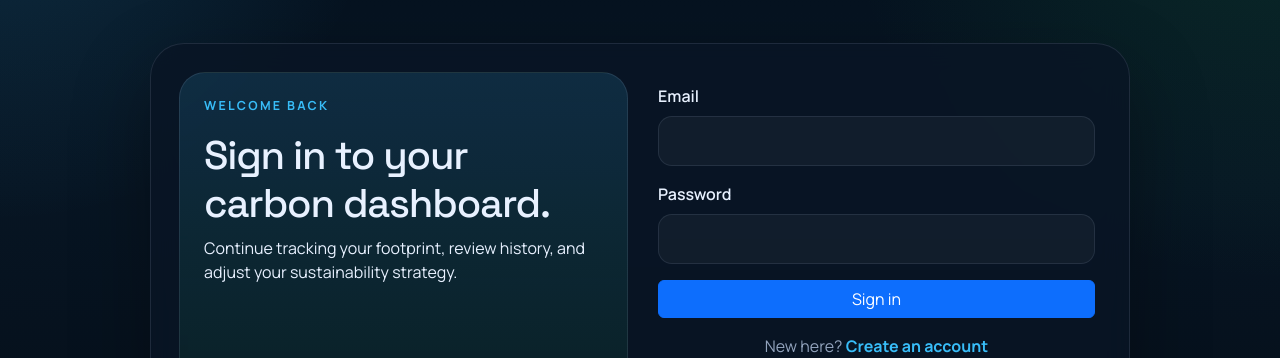
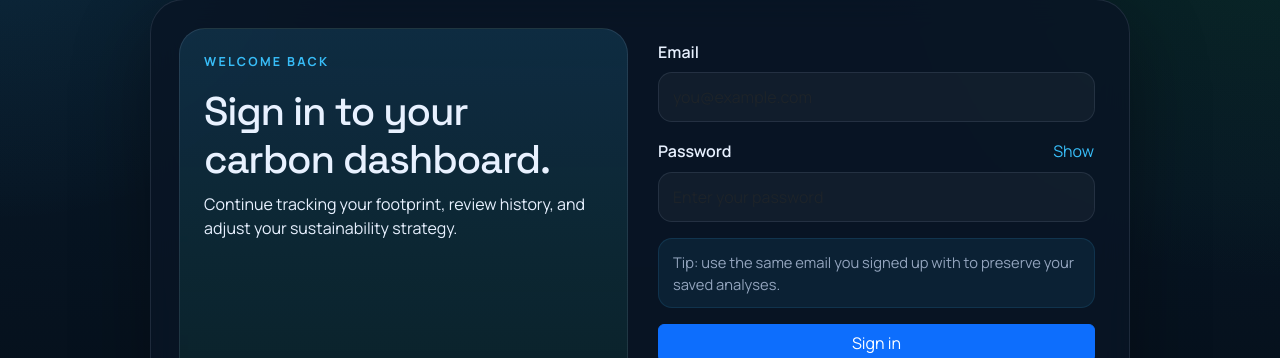
Before and after one commit to mandeep6207/EcoRoute-IQ-Smart-Carbon-Footprint-Sustainable-Lifestyle-Intelligence-Platform, a React (Vite) app in the folder frontend/: page /login in a window 1280 px wide. Shown: the part 171-529 px from the top of the page. Built offline with nearby package versions, Linux system fonts and the light colour scheme; no server answers.

Commit message:
Polish login form UX

```diff
--- a/frontend/src/pages/LoginPage.jsx
+++ b/frontend/src/pages/LoginPage.jsx
@@ -9,6 +9,7 @@ const initialForm = { email: '', password: '' }
 export default function LoginPage() {
   const [form, setForm] = useState(initialForm)
   const [submitting, setSubmitting] = useState(false)
+  const [showPassword, setShowPassword] = useState(false)
   const { login } = useAuth()
   const { showToast } = useToast()
   const navigate = useNavigate()
@@ -42,12 +43,18 @@ export default function LoginPage() {
         <form className="auth-form" onSubmit={handleSubmit}>
           <div className="mb-3">
             <label className="form-label">Email</label>
-            <input className="form-control" type="email" name="email" value={form.email} onChange={handleChange} />
+            <input className="form-control" type="email" name="email" autoComplete="email" value={form.email} onChange={handleChange} placeholder="you@example.com" />
           </div>
           <div className="mb-3">
-            <label className="form-label">Password</label>
-            <input className="form-control" type="password" name="password" value={form.password} onChange={handleChange} />
+            <div className="d-flex justify-content-between align-items-center mb-2">
+              <label className="form-label mb-0">Password</label>
+              <button type="button" className="btn btn-link login-toggle" onClick={() => setShowPassword((current) => !current)}>
+                {showPassword ? 'Hide' : 'Show'}
+              </button>
+            </div>
+            <input className="form-control" type={showPassword ? 'text' : 'password'} name="password" autoComplete="current-password" value={form.password} onChange={handleChange} placeholder="Enter your password" />
           </div>
+          <div className="login-hint">Tip: use the same email you signed up with to preserve your saved analyses.</div>
           <LoadingButton type="submit" loading={submitting}>Sign in</LoadingButton>
           <p className="auth-switch">
             New here? <Link to="/signup">Create an account</Link>
--- a/frontend/src/styles.css
+++ b/frontend/src/styles.css
@@ -437,6 +437,22 @@ h1, h2, h3, h4, h5 {
   font-weight: 700;
 }
 
+.login-toggle {
+  color: var(--primary);
+  text-decoration: none;
+  padding: 0;
+}
+
+.login-hint {
+  margin-bottom: 16px;
+  padding: 12px 14px;
+  border-radius: 14px;
+  background: rgba(56, 189, 248, 0.08);
+  border: 1px solid rgba(56, 189, 248, 0.12);
+  color: var(--muted);
+  font-size: 0.92rem;
+}
+
 .input-grid {
   display: grid;
   grid-template-columns: repeat(2, minmax(0, 1fr));
```
